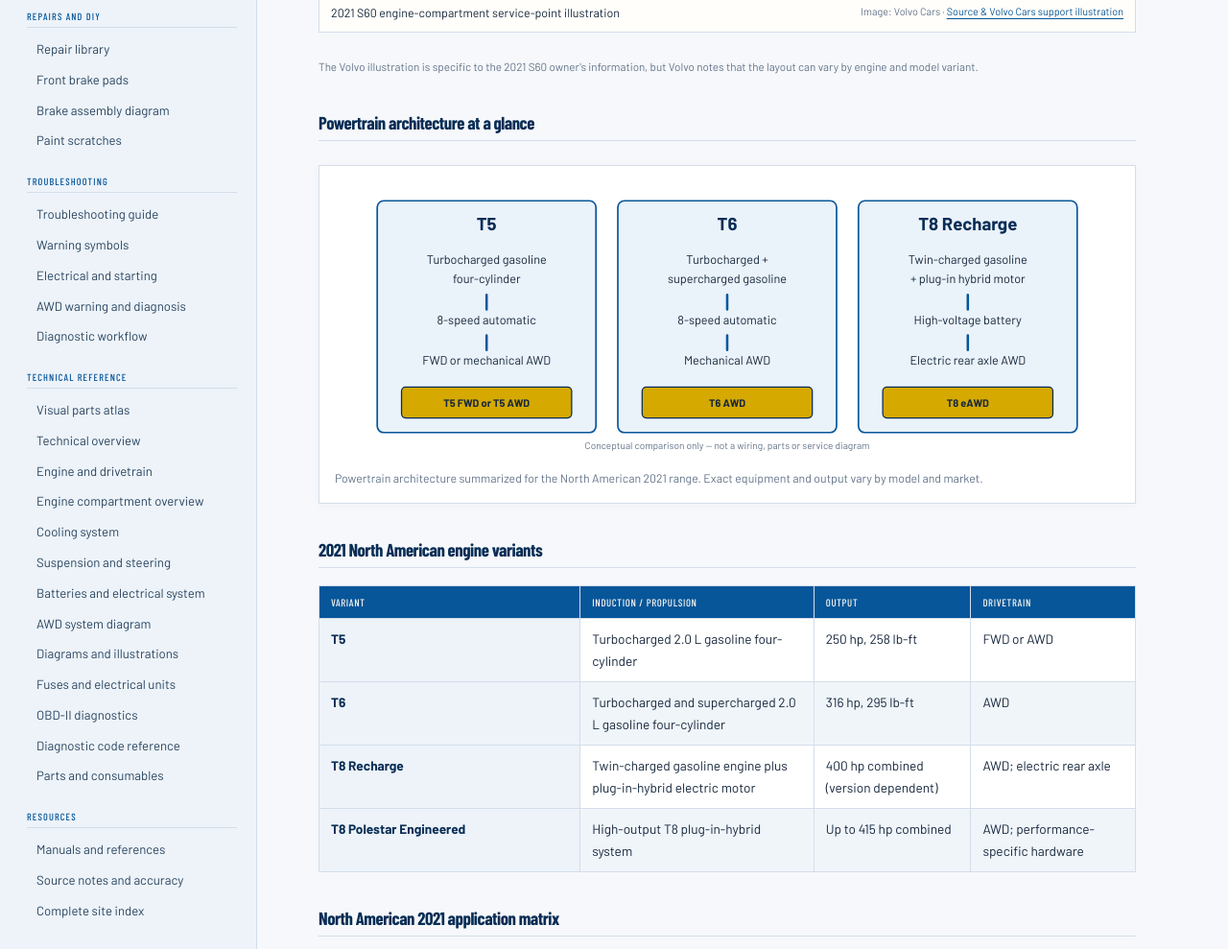
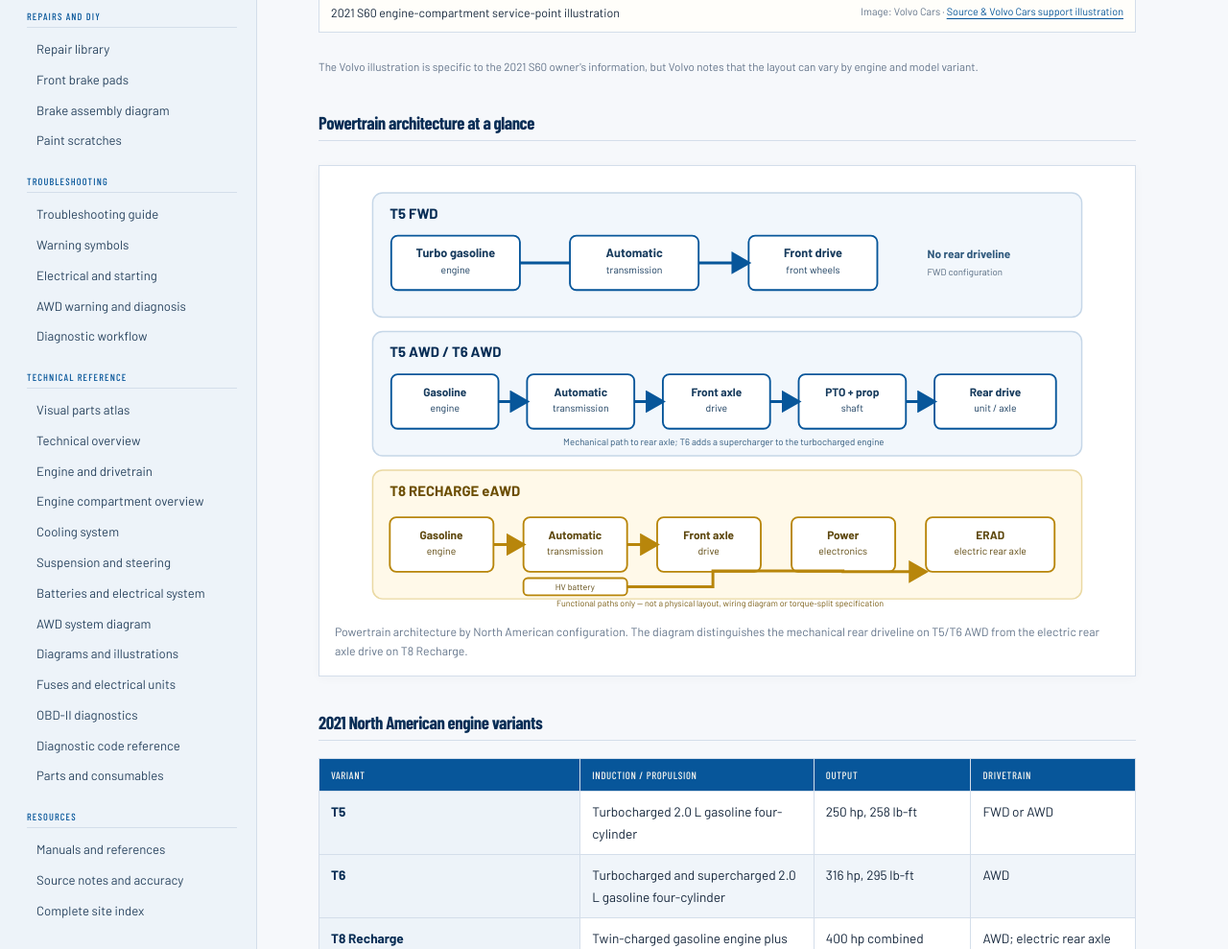
Before and after one commit to willbed34/Volvo-s60-reference, an Astro site: page /technical/engine-and-drivetrain in a window 1280 px wide. Shown: the part 969-1958 px from the top of the page at 96% size. Built offline with nearby package versions, Linux system fonts and the light colour scheme; Astro itself is replaced by a stand-in of ours.

Commit message:
Redraw T5 T6 T8 diagram as three distinct power paths

```diff
--- a/src/pages/technical/engine-and-drivetrain.astro
+++ b/src/pages/technical/engine-and-drivetrain.astro
@@ -8,48 +8,62 @@ import ReferencePhoto from '../../components/ReferencePhoto.astro';
   <ReferencePhoto src="https://www.volvocars.com/media/support-content/img4b4a330b573d9c4ec0a801524b07b5d5_1_--_--_VOICEpnghigh.png" variant="reference-diagram" alt="Volvo 2021 S60 engine compartment overview with numbered service-point callouts" caption="2021 S60 engine-compartment service-point illustration" credit="Volvo Cars" source="https://www.volvocars.com/uk/support/car/s60/2021/article/f3e117dc70239324c0a801513d2de23c/" license="Volvo Cars support illustration" />
   <p class="photo-disclaimer">The Volvo illustration is specific to the 2021 S60 owner's information, but Volvo notes that the layout can vary by engine and model variant.</p>
   <h2>Powertrain architecture at a glance</h2>
-  <figure class="diagram">
-    <svg viewBox="0 0 900 340" role="img" aria-labelledby="powertrain-title powertrain-desc">
-      <title id="powertrain-title">2021 Volvo S60 T5, T6 and T8 powertrain comparison</title>
-      <desc id="powertrain-desc">T5 uses a turbocharged gasoline engine and can be front-wheel drive or mechanical all-wheel drive. T6 adds a supercharger and mechanical all-wheel drive. T8 adds plug-in hybrid battery and electric rear axle.</desc>
-      <g fill="#eaf2fa" stroke="#07569a" stroke-width="2">
-        <rect x="18" y="24" width="270" height="286" rx="8"/>
-        <rect x="315" y="24" width="270" height="286" rx="8"/>
-        <rect x="612" y="24" width="270" height="286" rx="8"/>
+  <figure class="diagram powertrain-map">
+    <svg viewBox="0 0 1020 600" role="img" aria-labelledby="powertrain-title powertrain-desc">
+      <title id="powertrain-title">2021 Volvo S60 T5, T6 and T8 powertrain architecture comparison</title>
+      <desc id="powertrain-desc">Three separate architecture rows compare T5 front-wheel drive, T5 and T6 mechanical all-wheel drive, and T8 Recharge electric all-wheel drive. T5 FWD drives only the front wheels. Mechanical AWD sends engine torque through a power take-off and propeller shaft to a rear drive unit. T8 uses a gasoline engine at the front and an electric rear axle drive motor powered by the high-voltage battery.</desc>
+      <defs>
+        <marker id="pt-arrow-blue" markerWidth="8" markerHeight="8" refX="6" refY="4" orient="auto"><path d="M0 0 L7 4 L0 8 Z" fill="#07569a"/></marker>
+        <marker id="pt-arrow-gold" markerWidth="8" markerHeight="8" refX="6" refY="4" orient="auto"><path d="M0 0 L7 4 L0 8 Z" fill="#b8860b"/></marker>
+      </defs>
+      <rect x="14" y="16" width="992" height="174" rx="14" fill="#f2f7fc" stroke="#c6d7e8" stroke-width="2"/>
+      <rect x="14" y="210" width="992" height="174" rx="14" fill="#f2f7fc" stroke="#c6d7e8" stroke-width="2"/>
+      <rect x="14" y="404" width="992" height="180" rx="14" fill="#fff9e9" stroke="#ead9a3" stroke-width="2"/>
+      <g font-size="20" font-weight="700" fill="#082d55">
+        <text x="38" y="52">T5 FWD</text>
+        <text x="38" y="246">T5 AWD / T6 AWD</text>
+        <text x="38" y="440" fill="#6b4d00">T8 RECHARGE eAWD</text>
       </g>
-      <g fill="#082d55" font-size="22" font-weight="700" text-anchor="middle">
-        <text x="153" y="60">T5</text><text x="450" y="60">T6</text><text x="747" y="60">T8 Recharge</text>
+      <!-- T5 FWD -->
+      <g fill="#fff" stroke="#07569a" stroke-width="2.5">
+        <rect x="40" y="76" width="180" height="76" rx="9"/><rect x="290" y="76" width="180" height="76" rx="9"/><rect x="540" y="76" width="180" height="76" rx="9"/>
       </g>
-      <g fill="#17283d" font-size="15" text-anchor="middle">
-        <text x="153" y="102">Turbocharged gasoline</text>
-        <text x="153" y="126">four-cylinder</text>
-        <text x="153" y="176">8-speed automatic</text>
-        <text x="153" y="226">FWD or mechanical AWD</text>
-        <text x="450" y="102">Turbocharged +</text>
-        <text x="450" y="126">supercharged gasoline</text>
-        <text x="450" y="176">8-speed automatic</text>
-        <text x="450" y="226">Mechanical AWD</text>
-        <text x="747" y="102">Twin-charged gasoline</text>
-        <text x="747" y="126">+ plug-in hybrid motor</text>
-        <text x="747" y="176">High-voltage battery</text>
-        <text x="747" y="226">Electric rear axle AWD</text>
+      <g fill="#173b5d" text-anchor="middle">
+        <text x="130" y="106" font-size="17" font-weight="700">Turbo gasoline</text><text x="130" y="129" font-size="14">engine</text>
+        <text x="380" y="106" font-size="17" font-weight="700">Automatic</text><text x="380" y="129" font-size="14">transmission</text>
+        <text x="630" y="106" font-size="17" font-weight="700">Front drive</text><text x="630" y="129" font-size="14">front wheels</text>
       </g>
-      <g fill="none" stroke="#07569a" stroke-width="3" stroke-linecap="round">
-        <path d="M153 140 V158 M153 190 V208 M450 140 V158 M450 190 V208 M747 140 V158 M747 190 V208"/>
+      <path d="M220 114 H290 M470 114 H540" stroke="#07569a" stroke-width="4" fill="none" marker-end="url(#pt-arrow-blue)"/>
+      <text x="790" y="108" font-size="16" fill="#315a7d" font-weight="700">No rear driveline</text><text x="790" y="132" font-size="13" fill="#52677d">FWD configuration</text>
+      <!-- Mechanical AWD -->
+      <g fill="#fff" stroke="#07569a" stroke-width="2.5">
+        <rect x="40" y="270" width="150" height="76" rx="9"/><rect x="230" y="270" width="150" height="76" rx="9"/><rect x="420" y="270" width="150" height="76" rx="9"/><rect x="610" y="270" width="150" height="76" rx="9"/><rect x="800" y="270" width="170" height="76" rx="9"/>
       </g>
-      <g fill="#d5a900" stroke="#082d55" stroke-width="1.5">
-        <rect x="48" y="254" width="210" height="38" rx="5"/>
-        <rect x="345" y="254" width="210" height="38" rx="5"/>
-        <rect x="642" y="254" width="210" height="38" rx="5"/>
+      <g fill="#173b5d" text-anchor="middle">
+        <text x="115" y="300" font-size="16" font-weight="700">Gasoline</text><text x="115" y="322" font-size="14">engine</text>
+        <text x="305" y="300" font-size="16" font-weight="700">Automatic</text><text x="305" y="322" font-size="14">transmission</text>
+        <text x="495" y="300" font-size="16" font-weight="700">Front axle</text><text x="495" y="322" font-size="14">drive</text>
+        <text x="685" y="300" font-size="16" font-weight="700">PTO + prop</text><text x="685" y="322" font-size="14">shaft</text>
+        <text x="885" y="300" font-size="16" font-weight="700">Rear drive</text><text x="885" y="322" font-size="14">unit / axle</text>
       </g>
-      <g fill="#17283d" font-size="13" font-weight="700" text-anchor="middle">
-        <text x="153" y="278">T5 FWD or T5 AWD</text>
-        <text x="450" y="278">T6 AWD</text>
-        <text x="747" y="278">T8 eAWD</text>
+      <g stroke="#07569a" stroke-width="4" fill="none" marker-end="url(#pt-arrow-blue)"><path d="M190 308 H230"/><path d="M380 308 H420"/><path d="M570 308 H610"/><path d="M760 308 H800"/></g>
+      <text x="505" y="369" text-anchor="middle" font-size="13" fill="#315a7d">Mechanical path to rear axle; T6 adds a supercharger to the turbocharged engine</text>
+      <!-- T8 -->
+      <g fill="#fff" stroke="#b8860b" stroke-width="2.5">
+        <rect x="38" y="470" width="145" height="76" rx="9"/><rect x="225" y="470" width="145" height="76" rx="9"/><rect x="412" y="470" width="145" height="76" rx="9"/><rect x="225" y="555" width="145" height="24" rx="6"/><rect x="600" y="470" width="145" height="76" rx="9"/><rect x="788" y="470" width="180" height="76" rx="9"/>
       </g>
-      <text x="450" y="330" fill="#63748a" font-size="12" text-anchor="middle">Conceptual comparison only — not a wiring, parts or service diagram</text>
+      <g fill="#5d470d" text-anchor="middle">
+        <text x="110" y="500" font-size="16" font-weight="700">Gasoline</text><text x="110" y="522" font-size="14">engine</text>
+        <text x="297" y="500" font-size="16" font-weight="700">Automatic</text><text x="297" y="522" font-size="14">transmission</text>
+        <text x="484" y="500" font-size="16" font-weight="700">Front axle</text><text x="484" y="522" font-size="14">drive</text>
+        <text x="672" y="500" font-size="16" font-weight="700">Power</text><text x="672" y="522" font-size="14">electronics</text>
+        <text x="878" y="500" font-size="16" font-weight="700">ERAD</text><text x="878" y="522" font-size="14">electric rear axle</text>
+      </g>
+      <text x="297" y="572" font-size="12" text-anchor="middle" fill="#5d470d">HV battery</text>
+      <g stroke="#b8860b" stroke-width="4" fill="none" marker-end="url(#pt-arrow-gold)"><path d="M183 508 H225"/><path d="M370 508 H412"/><path d="M370 567 H490 V545 H672 V546 H788"/></g>
+      <text x="500" y="594" text-anchor="middle" font-size="12" fill="#7a5d14">Functional paths only — not a physical layout, wiring diagram or torque-split specification</text>
     </svg>
-    <figcaption>Powertrain architecture summarized for the North American 2021 range. Exact equipment and output vary by model and market.</figcaption>
+    <figcaption>Powertrain architecture by North American configuration. The diagram distinguishes the mechanical rear driveline on T5/T6 AWD from the electric rear axle drive on T8 Recharge.</figcaption>
   </figure>
   <h2>2021 North American engine variants</h2>
   <table><thead><tr><th>Variant</th><th>Induction / propulsion</th><th>Output</th><th>Drivetrain</th></tr></thead><tbody>
```
